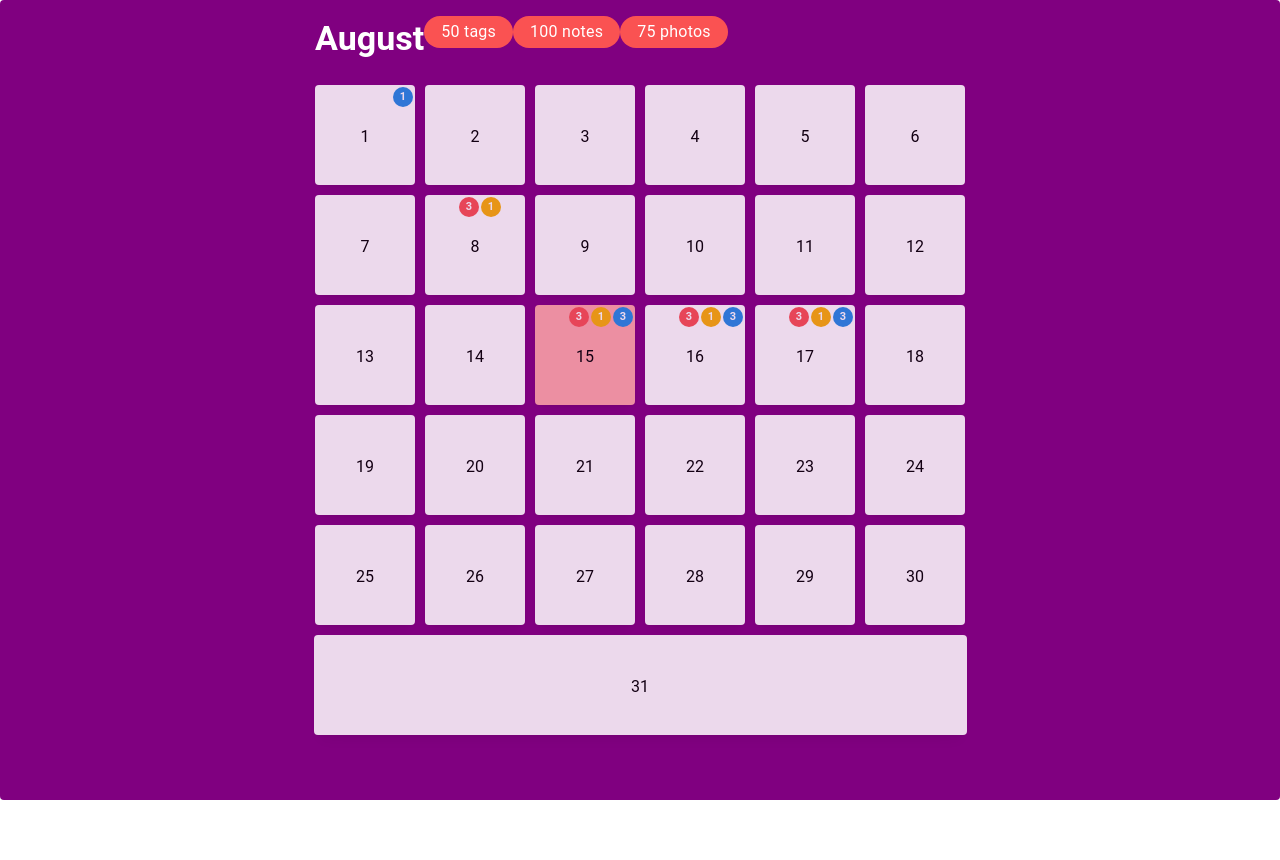
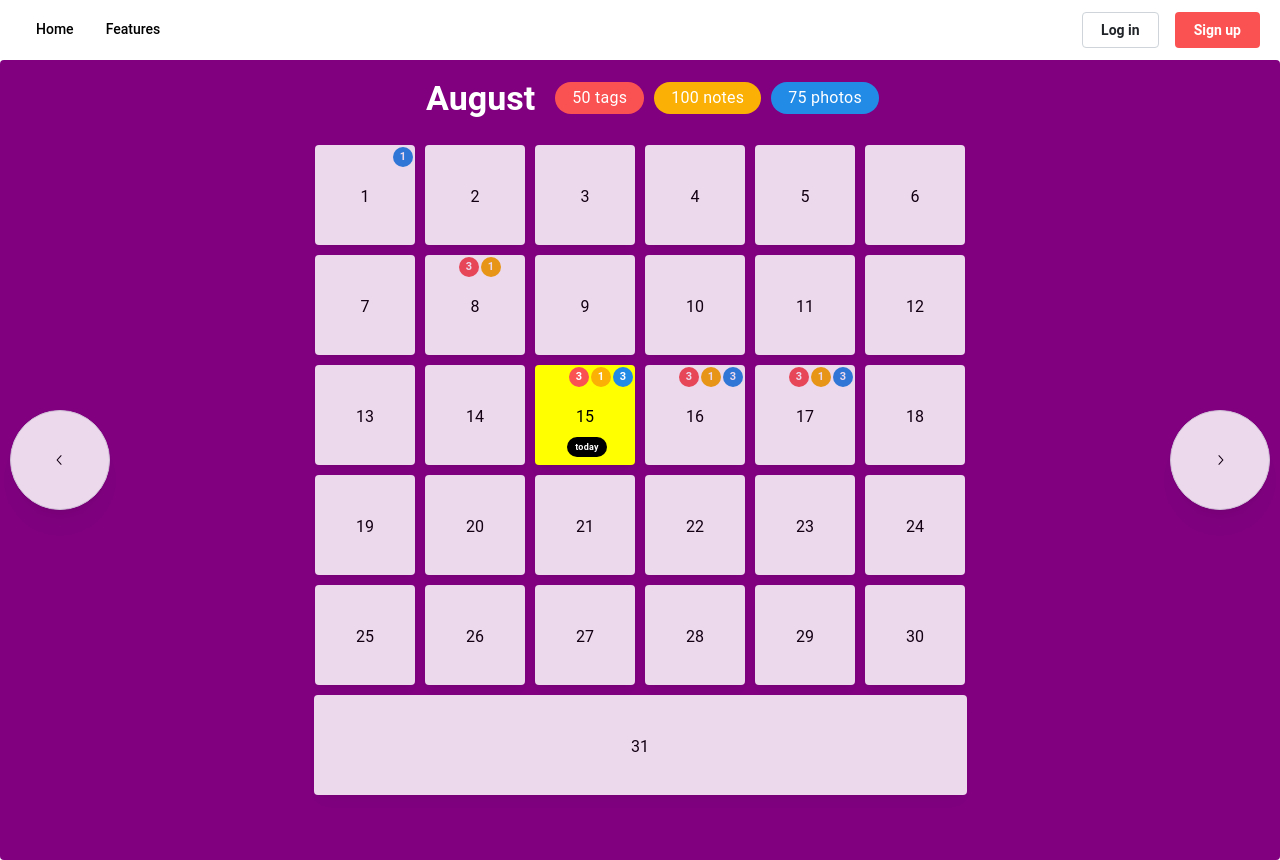
Before and after one commit to bmbaron/memrys, a React (Vite) app in the folder frontend/: page / in a window 1280 px wide. Before the commit the page ends 800 px from the top, so only its background shows below. Built offline with nearby package versions, Linux system fonts and the light colour scheme.

Commit message:
calendar updates and add header

```diff
--- /dev/null
+++ b/frontend/src/Header.module.css
@@ -0,0 +1,17 @@
+.header {
+  height: 60px;
+  padding-left: 20px;
+  padding-right: 20px;
+}
+
+.link {
+  display: flex;
+  align-items: center;
+  height: 100%;
+  padding-left: var(--mantine-spacing-md);
+  padding-right: var(--mantine-spacing-md);
+  text-decoration: none;
+  color: black;
+  font-weight: 500;
+  font-size: var(--mantine-font-size-sm);
+}
--- a/frontend/src/MainLayout.tsx
+++ b/frontend/src/MainLayout.tsx
@@ -20,7 +20,8 @@ const MainLayout = () => {
         'maroon',
         'teal',
         'navy'
-      ]
+      ],
+      stats: ['red', 'yellow', 'blue', '', '', '', '', '', '', '']
     },
     fontFamily: 'Roboto, sans-serif',
     breakpoints: {
--- a/frontend/src/components/AutocompleteClearable.tsx
+++ b/frontend/src/components/AutocompleteClearable.tsx
@@ -2,12 +2,14 @@ import { CloseButton, Combobox, TextInput, useCombobox } from '@mantine/core';
 import { useState } from 'react';
 
 const groceries = [
-  '🍎 Apples',
-  '🍌 Bananas',
-  '🥦 Broccoli',
-  '🥕 Carrots',
-  '🍫 Chocolate',
-  '🍇 Grapes'
+  '🏠 Home',
+  '📚 School',
+  '🌱 Park',
+  '👵 Grandparent`s',
+  '🎲 Game',
+  '💉 Doctor`s',
+  '🎉 Party',
+  '🎂 Birthday'
 ];
 
 export function AutocompleteClearable() {
--- a/frontend/src/components/CalendarGrid.tsx
+++ b/frontend/src/components/CalendarGrid.tsx
@@ -49,15 +49,15 @@ const CalendarGrid = (data: { monthNumber: number; stats?: MonthObject }) => {
   };
   return (
     <Paper w={{ base: 700, xs: '100vw', md: 700 }} m={'auto'} bg={'inherit'} h={'100%'}>
-      <Flex ta={'left'} ml={25} mb={20}>
+      <Flex ta={'left'} ml={25} mb={20} gap={20} justify={'center'}>
         <Title order={1} c={theme.white}>
           {stats && stats.month}
         </Title>
-        <Flex>
+        <Flex gap={10} align={'center'}>
           {stats &&
             stats.stats &&
             Object.keys(stats.stats).map((oneKey, index) => (
-              <Badge color='red' size='xl' key={index}>
+              <Badge color={theme.colors.stats[index]} size='xl' key={index}>
                 <Flex>
                   <Text c={theme.white}>{stats.stats[oneKey]}</Text>
                   <Text tt={'none'}>&nbsp;{oneKey}</Text>
--- a/frontend/src/components/Carousel.tsx
+++ b/frontend/src/components/Carousel.tsx
@@ -25,7 +25,7 @@ const MyCarousel = () => {
       controlsOffset='xs'
       controlSize={100}
       loop
-      withControls={isMobile}
+      withControls={isMobile ? false : true}
       initialSlide={currentMonth}
     >
       {monthNames.map((month, index) => (
--- /dev/null
+++ b/frontend/src/components/Header.tsx
@@ -0,0 +1,27 @@
+import { Box, Button, Group } from '@mantine/core';
+import classes from '../Header.module.css';
+
+const Header = () => {
+  return (
+    <Box>
+      <header className={classes.header}>
+        <Group justify='space-between' h='100%'>
+          <Group h='100%' gap={0} visibleFrom='sm'>
+            <a href='#' className={classes.link}>
+              Home
+            </a>
+            <a href='#' className={classes.link}>
+              Features
+            </a>
+          </Group>
+          <Group m={{ xs: 'auto', sm: 'auto', md: 'unset' }}>
+            <Button variant='default'>Log in</Button>
+            <Button>Sign up</Button>
+          </Group>
+        </Group>
+      </header>
+    </Box>
+  );
+};
+
+export default Header;
--- a/frontend/src/components/MemryForm.tsx
+++ b/frontend/src/components/MemryForm.tsx
@@ -28,7 +28,7 @@ const MemryForm = ({
           multiple
           clearable
           label='Add photo(s)'
-          description='Upload some photos of the memory'
+          description='Upload some photos'
           placeholder={<FeatherIcon Type={Image} />}
           accept='image/png,image/jpeg'
           key={form.key('photos')}
@@ -37,7 +37,7 @@ const MemryForm = ({
           multiple
           clearable
           label='Add audio file(s)'
-          description='Upload audio'
+          description='Upload some recordings'
           placeholder={<FeatherIcon Type={Headphones} />}
           accept='audio/mpg,audio/ogg,audio/wav'
           key={form.key('audio')}
--- a/frontend/src/components/SingleDayCard.tsx
+++ b/frontend/src/components/SingleDayCard.tsx
@@ -16,6 +16,7 @@ const SingleDayCard = (data: {
   open: () => void;
 }) => {
   const { day, month, setModalData, open } = data;
+  const monthName = getMonthName(Number(month) - 1);
   dayjs.extend(localeData);
   const dayString = `${dayjs().year()}-${month}-${day}`;
   const isToday = dayString === dayjs().toISOString().slice(0, 10);
@@ -24,7 +25,7 @@ const SingleDayCard = (data: {
   const isMobile = useMediaQuery('(max-width: 800px)');
   const handleClick = () => {
     setModalData({
-      title: `${dayName}, ${getMonthName(Number(month))} ${day}${getSuffix(day)}`,
+      title: `${dayName}, ${monthName} ${day}${getSuffix(day)}`,
       date: dayString
     });
     open();
@@ -41,8 +42,8 @@ const SingleDayCard = (data: {
       ta={'center'}
       lh={{ xs: '40px', md: '40px' }}
       is31st={isMobile ? false : day === 31}
+      isToday={isToday}
       onClick={handleClick}
-      bg={isToday ? 'red.3' : 'auto'}
     >
       {hasData && hasData.texts.length > 0 ? (
         <Badge pos='absolute' top={2} right={2} color='blue' size='md' circle>
@@ -60,6 +61,17 @@ const SingleDayCard = (data: {
         </Badge>
       ) : null}
       {day}
+      {isToday && (
+        <Badge
+          color='black'
+          display={'flex'}
+          w={40}
+          p={5}
+          style={{ overflow: 'visible', textTransform: 'none', fontSize: 9 }}
+        >
+          {'today'}
+        </Badge>
+      )}
     </DayCard>
     // </HoverCard.Target>
     // <HoverCard.Dropdown w={'fit-content'}>
@@ -75,17 +87,18 @@ const SingleDayCard = (data: {
 export default SingleDayCard;
 
 const _DayCard = styled(Card, {
-  shouldForwardProp: (props) => props !== 'is31st'
-})<{ is31st: boolean }>(({ is31st }) => ({
+  shouldForwardProp: (props) => props !== 'is31st' && props !== 'isToday'
+})<{ is31st: boolean; isToday: boolean }>(({ is31st, isToday }) => ({
   flexBasis: is31st ? '100%' : 'auto',
   marginLeft: is31st ? '7.5px !important' : 'unset',
   marginRight: is31st ? '7.5px !important' : 'unset',
-  opacity: 0.85,
+  background: isToday ? 'yellow' : 'auto',
+  opacity: isToday ? 1 : 0.85,
   '&:hover': {
     cursor: 'pointer',
     opacity: 1
   }
 }));
 
-type CustomCardProps = CardProps & { is31st: boolean };
+type CustomCardProps = CardProps & { is31st: boolean; isToday: boolean };
 const DayCard = createPolymorphicComponent<'div', CustomCardProps>(_DayCard);
--- a/frontend/src/pages/Home.tsx
+++ b/frontend/src/pages/Home.tsx
@@ -1,9 +1,11 @@
 import { Box } from '@mantine/core';
 import MyCarousel from '../components/Carousel.tsx';
+import Header from '../components/Header.tsx';
 
 const Home = () => {
   return (
     <Box w={'100vw'} h={'100vh'}>
+      <Header />
       <MyCarousel />
     </Box>
   );
--- a/frontend/src/utils/getMonth.ts
+++ b/frontend/src/utils/getMonth.ts
@@ -17,5 +17,5 @@ export const getMonthName = (index: number) => {
 };
 
 export const getMonthNumber = (name: string) => {
-  return monthNames.indexOf(name) + 1;
+  return monthNames.indexOf(name);
 };
```
